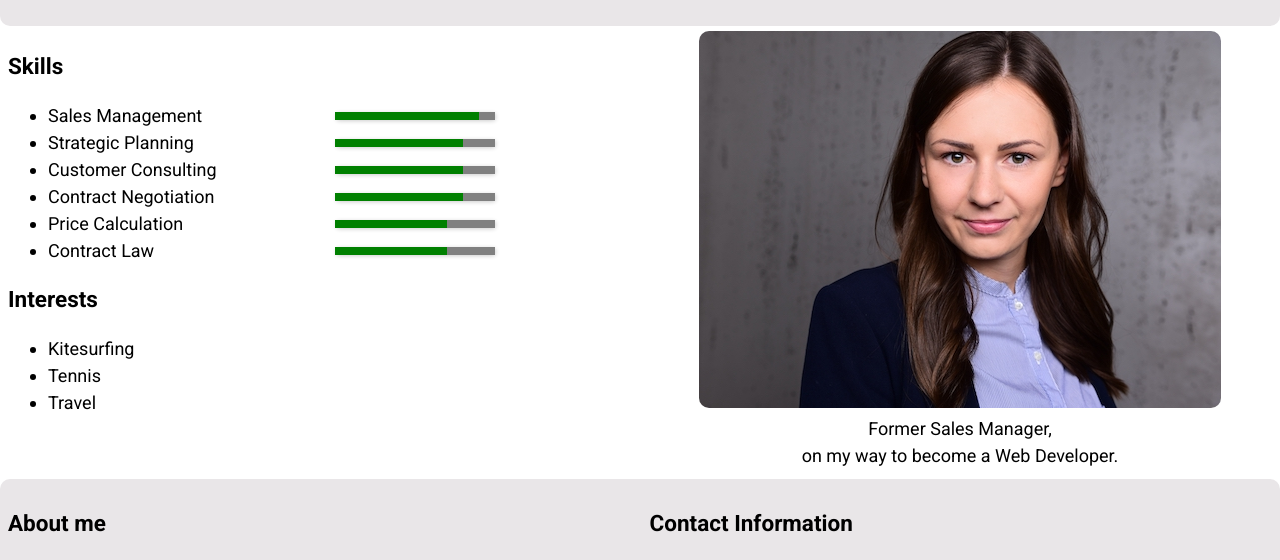
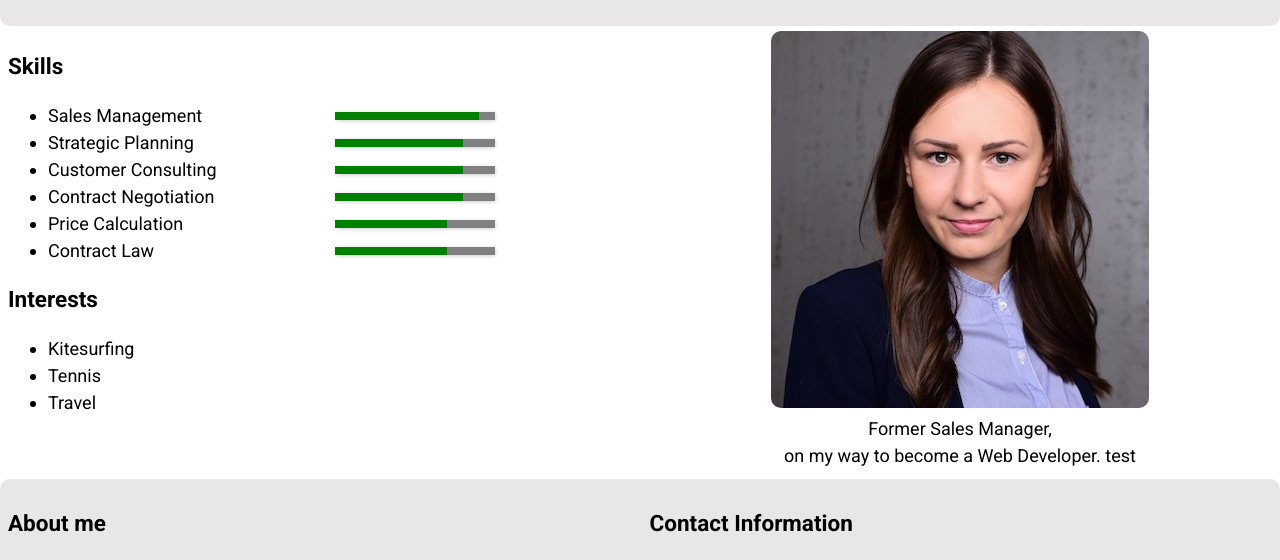
Before and after one commit to eileenfuerstenau/personal-website, a plain HTML site: page index.html in a window 1280 px wide. Shown: the part 86-646 px from the top of the page. Drawn offline with Linux system fonts and the light colour scheme.

Commit message:
Try fix Picture

```diff
--- a/index.html
+++ b/index.html
@@ -21,14 +21,13 @@
     </header>
     <main>
       <section class="intro">
-        <picture>
-          <source media="(min-width: 1050px)" srcset="images/profilgross.jpg">
-          <source srcset="images/eileen.jpg">
-          <img src="images/eileen.jpg" alt="">
-        </picture>
+        <img srcset="
+        images/eileen.jpg 1x,
+            images/profilgross.jpg 2x
+          " alt="…">
         <br />
         Former Sales Manager, <br />
-        on my way to become a Web Developer.
+        on my way to become a Web Developer. test
       </section>
       <section class="interests">
         <h2>Skills</h2>
```
